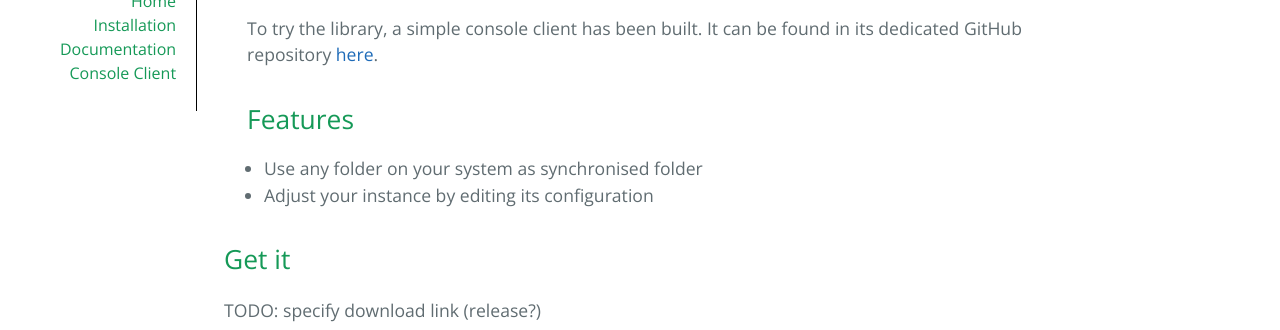
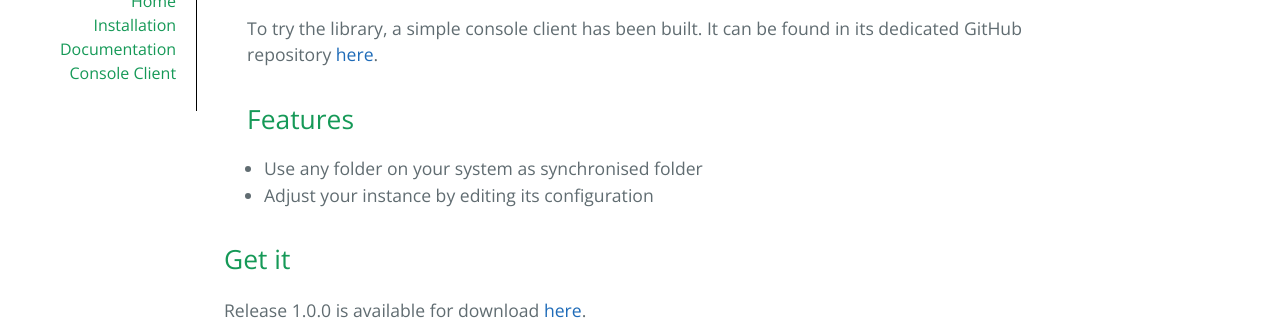
Before and after one commit to p2p-sync/p2p-sync.github.io, a plain HTML site: page console-client.html in a window 1280 px wide. Shown: the part 470-800 px from the top of the page. Drawn offline with nearby package versions, Linux system fonts and the light colour scheme.

Commit message:
Release v1.0.0

```diff
--- a/console-client.html
+++ b/console-client.html
@@ -53,7 +53,7 @@
 
     <h2>Get it</h2>
     <p>
-        TODO: specify download link (release?)
+        Release 1.0.0 is available for download <a href="https://github.com/p2p-sync/client/releases/tag/v1.0.0">here</a>.
     </p>
 
     <h2>Deployment</h2>
```
